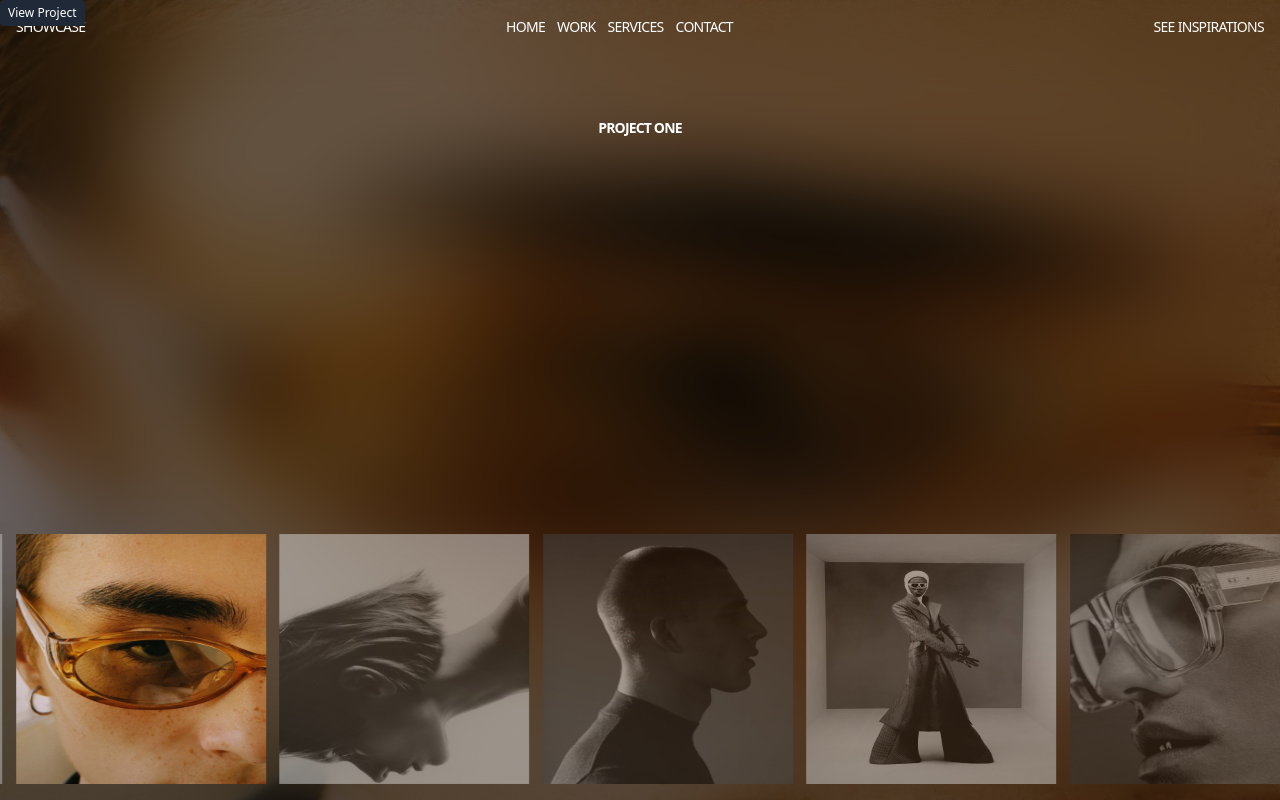
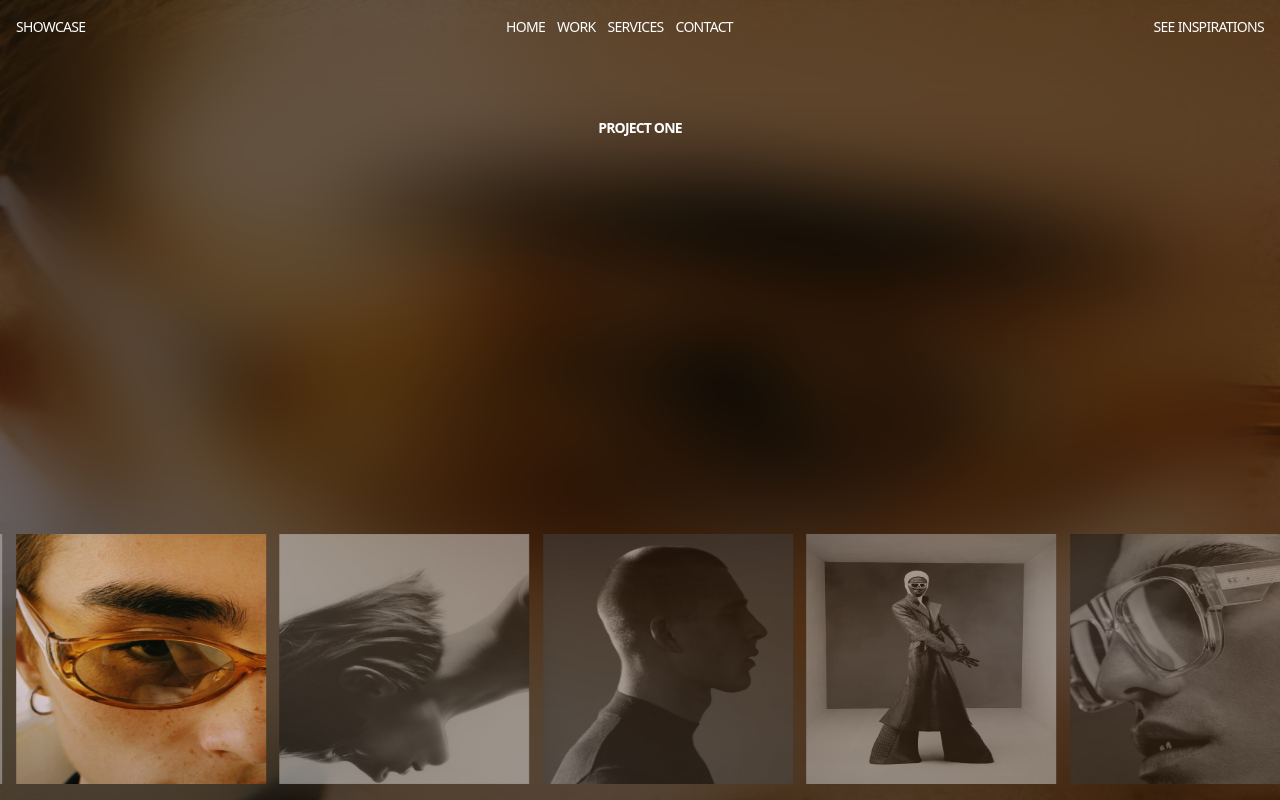
Before and after one commit to thecode-master-sy/micro-animations, a Next.js app: page /infinite-snap-scroll-carousel in a window 1280 px wide. Built offline with nearby package versions, Linux system fonts and the light colour scheme.

Commit message:
feat: added a mouse follower

```diff
--- a/app/(animations)/infinite-snap-scroll-carousel/_components/carousel.tsx
+++ b/app/(animations)/infinite-snap-scroll-carousel/_components/carousel.tsx
@@ -8,7 +8,7 @@ import {
   useMotionValue,
   useMotionValueEvent,
 } from "motion/react";
-import { useRef, useEffect, useState, useCallback } from "react";
+import React, { useRef, useEffect, useState, useCallback } from "react";
 import { MouseFollower } from "../../draggable-photo-gallery/_components/mouse-follower";
 
 const config = {
@@ -21,9 +21,11 @@ const config = {
 export default function Carousel({
   currentSlideIndex,
   setCurrentSlideIndex,
+  setIsHovering,
 }: {
   currentSlideIndex: number;
   setCurrentSlideIndex: React.Dispatch<React.SetStateAction<number>>;
+  setIsHovering: React.Dispatch<React.SetStateAction<boolean>>;
 }) {
   const stateRef = useRef({
     currentX: 0,
@@ -347,6 +349,8 @@ export default function Carousel({
   return (
     <div
       ref={carouselContainerRef}
+      onMouseEnter={() => setIsHovering(true)}
+      onMouseLeave={() => setIsHovering(false)}
       className="w-full fixed bottom-4 left-0 right-0 overflow-hidden carousel-container"
     >
       <div
--- a/app/(animations)/infinite-snap-scroll-carousel/page.tsx
+++ b/app/(animations)/infinite-snap-scroll-carousel/page.tsx
@@ -10,6 +10,7 @@ import { MouseFollower } from "../draggable-photo-gallery/_components/mouse-foll
 
 export default function InfiniteSnapScrollCarousel() {
   const [currentSlideIndex, setCurrentSlideIndex] = useState(0);
+  const [isHovering, setIsHovering] = useState(false);
   return (
     <div className="h-screen w-screen overflow-hidden flex flex-col text-white">
       <Nav />
@@ -33,11 +34,12 @@ export default function InfiniteSnapScrollCarousel() {
       <Carousel
         currentSlideIndex={currentSlideIndex}
         setCurrentSlideIndex={setCurrentSlideIndex}
+        setIsHovering={setIsHovering}
       />
       <MouseFollower
-        shouldShow={true}
+        shouldShow={isHovering}
         displayText="View Project"
-        className="text-white bg-gray-800"
+        className="text-white bg-[#bababa33] backdrop-blur-md cursor-pointer"
       />
     </div>
   );
```
